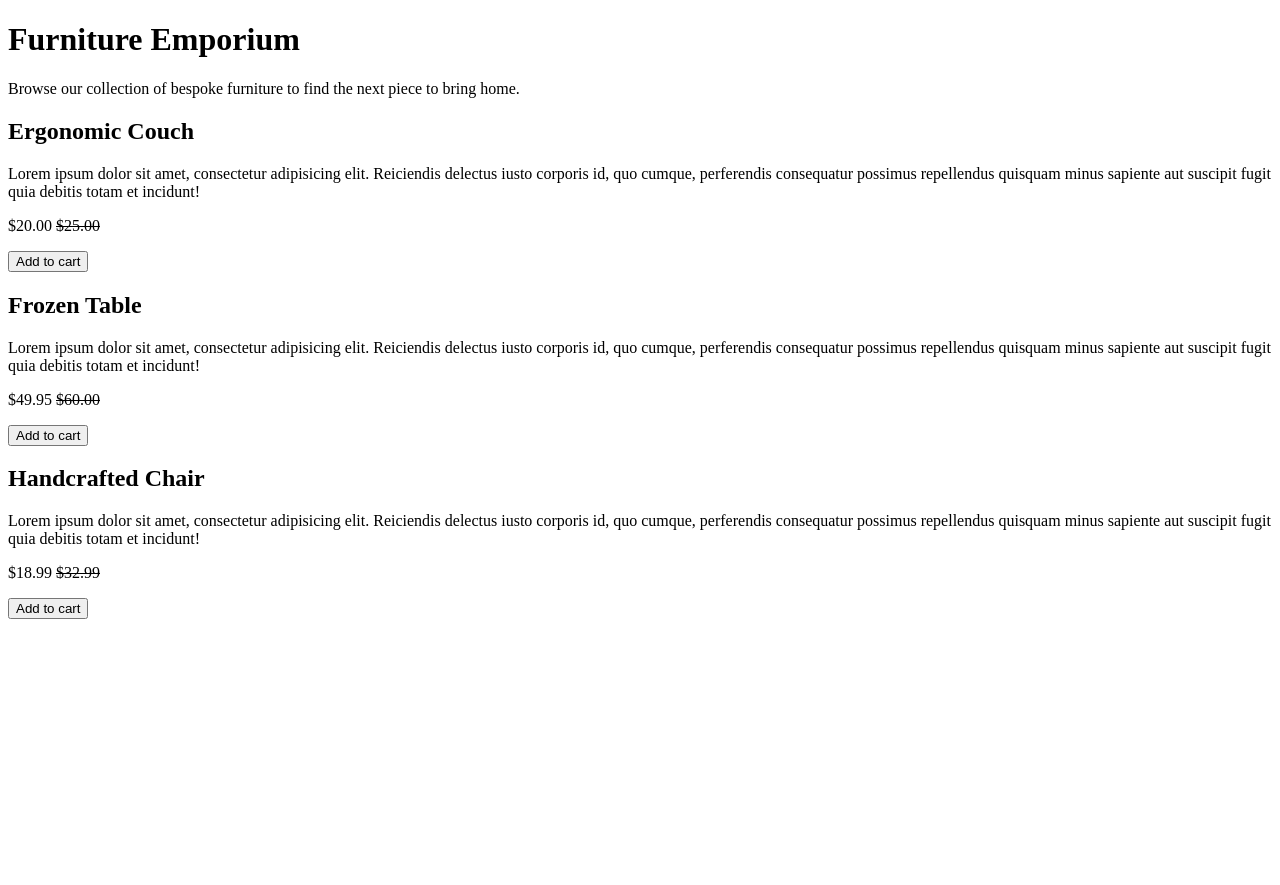
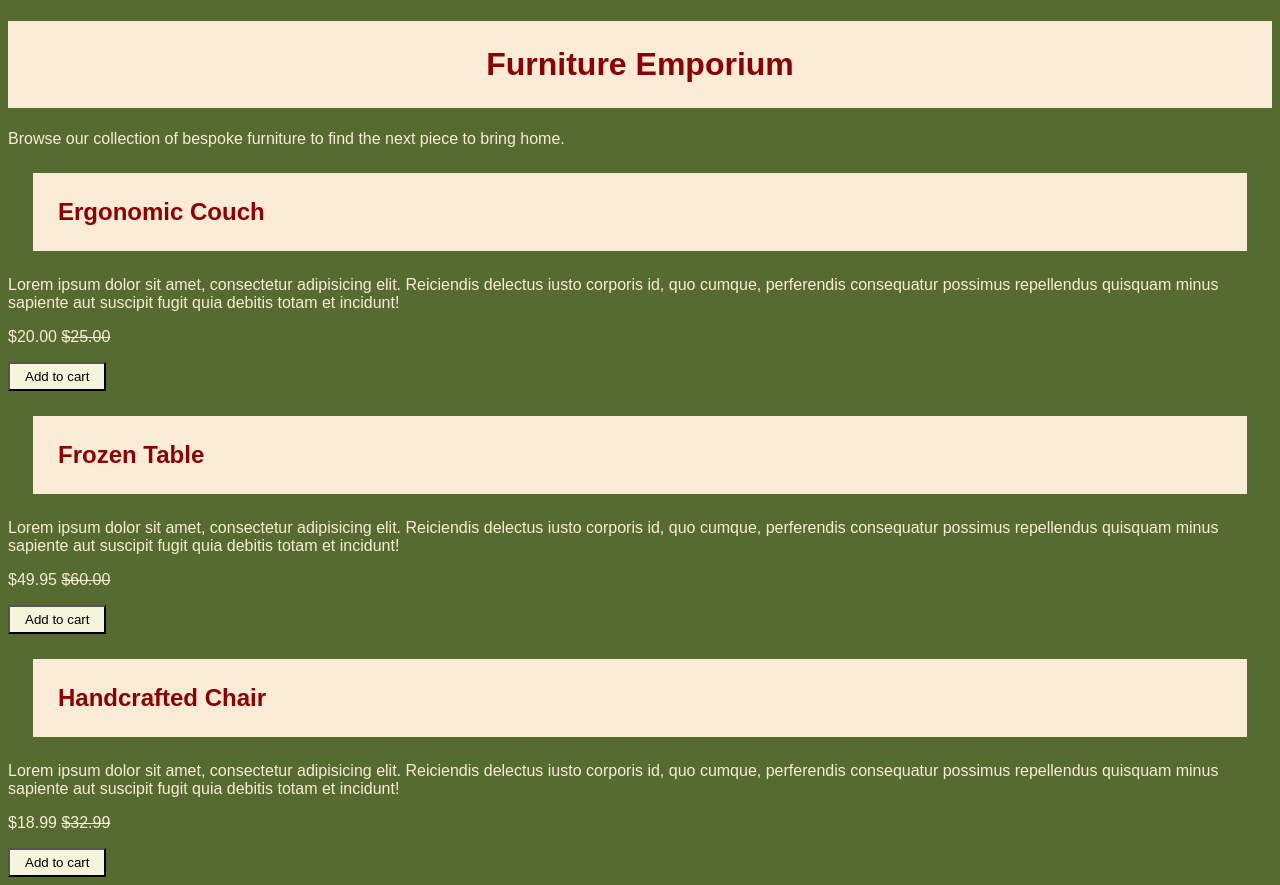
Before and after one commit to FullstackAcademy/FurnitureWorkshop, a plain HTML site: page index.html in a window 1280 px wide. Before the commit the page ends 800 px from the top, so only its background shows below. Drawn offline with Linux system fonts and the light colour scheme.

Commit message:
Added style to the website

```diff
--- a/index.css
+++ b/index.css
@@ -0,0 +1,25 @@
+.Furniture{
+    color: darkred;
+    margin: 25px;
+    padding: 25px;
+    background-color: antiquewhite;
+}
+h1{
+    color:darkred;
+    background-color: antiquewhite;
+    padding: 25px 50px 25px 50px;
+    text-align: center;
+}
+.add{
+    background-color: beige;
+    padding: 5px 15px 5px 15px;
+    cursor: pointer;
+}
+body{
+    font-family: Arial ;
+    background-color: darkolivegreen;
+    color: antiquewhite;
+}
+.add:hover{
+    background-color: darkseagreen;
+}
--- a/index.html
+++ b/index.html
@@ -2,6 +2,7 @@
 <html lang="en">
   <head>
     <title>Furniture Emporium</title>
+    <link rel="stylesheet" href="index.css" />
   </head>
   <body>
     <main>
@@ -13,7 +14,7 @@
         </p>
       </header>
       <article>
-        <h2>Ergonomic Couch</h2>
+        <h2 class="Furniture">Ergonomic Couch</h2>
         <p>
           Lorem ipsum dolor sit amet, consectetur adipisicing elit. Reiciendis
           delectus iusto corporis id, quo cumque, perferendis consequatur
@@ -21,10 +22,10 @@
           debitis totam et incidunt!
         </p>
         <p>$20.00 <s>$25.00</s></p>
-        <button>Add to cart</button>
+        <button class="add">Add to cart</button>
       </article>
       <article>
-        <h2>Frozen Table</h2>
+        <h2 class="Furniture">Frozen Table</h2>
         <p>
           Lorem ipsum dolor sit amet, consectetur adipisicing elit. Reiciendis
           delectus iusto corporis id, quo cumque, perferendis consequatur
@@ -32,10 +33,10 @@
           debitis totam et incidunt!
         </p>
         <p>$49.95 <s>$60.00</s></p>
-        <button>Add to cart</button>
+        <button class="add">Add to cart</button>
       </article>
       <article>
-        <h2>Handcrafted Chair</h2>
+        <h2 class="Furniture">Handcrafted Chair</h2>
         <p>
           Lorem ipsum dolor sit amet, consectetur adipisicing elit. Reiciendis
           delectus iusto corporis id, quo cumque, perferendis consequatur
@@ -43,7 +44,7 @@
           debitis totam et incidunt!
         </p>
         <p>$18.99 <s>$32.99</s></p>
-        <button>Add to cart</button>
+        <button class="add">Add to cart</button>
       </article>
     </main>
   </body>
```
